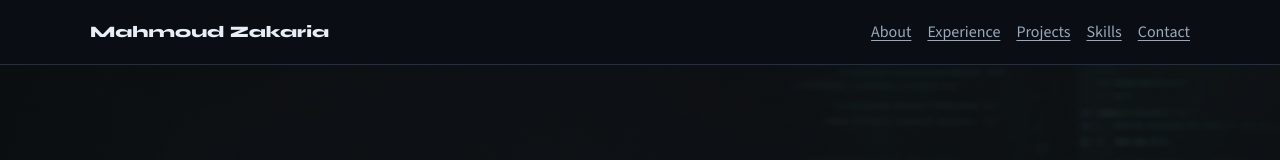
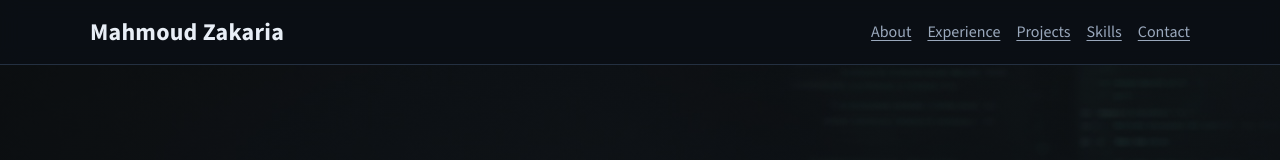
Before and after one commit to MahmoudZakariaa/MahmoudZakariaa.github.io, a React (Vite) app: page / in a window 1280 px wide. Shown: the top 160 px of the page. Built offline with nearby package versions, Linux system fonts and the light colour scheme.

Commit message:
style: clearer larger nav brand name

```diff
--- a/src/components/Nav.tsx
+++ b/src/components/Nav.tsx
@@ -26,8 +26,11 @@ export function Nav() {
         <a
           href="#top"
           style={{
-            fontFamily: "var(--font-display)",
-            fontWeight: 800,
+            fontFamily: "var(--font-body)",
+            fontWeight: 700,
+            fontSize: "clamp(1.25rem, 2.2vw, 1.5rem)",
+            letterSpacing: "0.01em",
+            lineHeight: 1.2,
             color: "var(--text)",
             textDecoration: "none",
           }}
```
